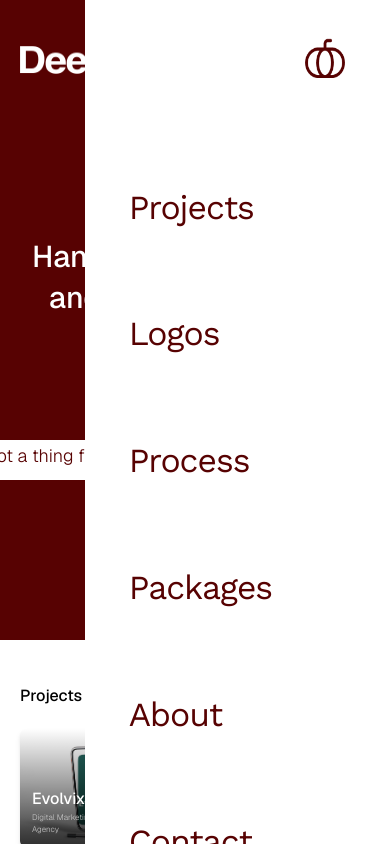
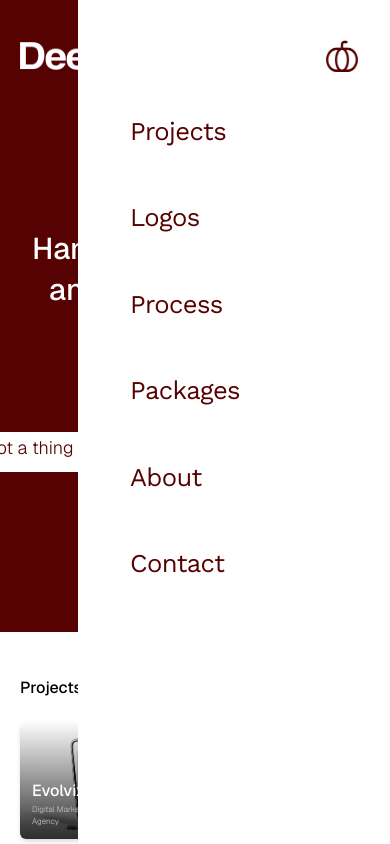
Before and after one commit to nrmcodes22/Dees, a Next.js app: page / in a window 390 px wide. Both pictures are taken after a click on the button 350 px from the left and 60 px from the top of the page. Shown: the top 844 px of the page. Built offline with nearby package versions, Linux system fonts and the light colour scheme.

Commit message:
navbar fix

```diff
--- a/components/Navbar/Navbar.jsx
+++ b/components/Navbar/Navbar.jsx
@@ -1,5 +1,5 @@
 "use client";
-import React , { useState } from "react";
+import React , { useState , useEffect } from "react";
 import Image from "next/image";
 import Link from "next/link";
 import { motion ,AnimatePresence} from "framer-motion";
@@ -14,7 +14,13 @@ export default function Navbar() {
       transition: { staggerChildren: 0.12, delayChildren: 0.2 },
     },
   };
-
+ useEffect(() => {
+    const handleScroll = () => {
+      if (menuOpen) setMenuOpen(false);
+    };
+      window.addEventListener("scroll", handleScroll);
+    return () => window.removeEventListener("scroll", handleScroll);
+  }, [menuOpen]);
   // Each menu item animation
   const menuItem = {
     hidden: { opacity: 0, y: 20 },
@@ -93,9 +99,9 @@ export default function Navbar() {
     <Image
       src="/images/pumpkin.png"
       alt="Menu"
-        width={50}
-        height={50}
-        className="w-[40px] h-[40px]"
+      width={40}
+      height={40}
+      className="w-8 h-8 sm:w-9 sm:h-9"
     />
   </button>
 </div>
@@ -107,22 +113,44 @@ export default function Navbar() {
             initial={{ opacity: 0, x: 50 }}
             animate={{ opacity: 1, x: 0 }}
             exit={{ opacity: 0, x: 50 }}
-        className="absolute top-0 right-0 w-[305px] min-h-screen bg-white text-[#570202] flex flex-col items-start gap-[57px] md:hidden z-50"
+            className="
+              absolute top-0 right-0
+              w-[80%] sm:w-[70%] min-h-screen
+              bg-white text-[#570202]
+              flex flex-col
+              items-start
+              gap-8 sm:gap-10
+              md:hidden
+              z-50
+              p-6 sm:p-8
+            "
           >
             <button onClick={() => setMenuOpen(false)} className="self-end">
               <Image
                 src="/images/pumclose.png"
                 alt="Close Menu"
-            width={40}
-            height={40}
-            className="w-[40px] h-[40px] mt-[38px] mr-[45px] mb-[38px] p-0"
+                width={35}
+                height={35}
+                className="w-8 h-8 sm:w-9 sm:h-9 mt-4 mr-2 sm:mr-4"
               />
             </button>
+
             {menuItems.map((item) => (
               <Link
                 key={item.href}
                 href={item.href}
-            className="bg-white text-[#570202] font-[400] font-worksans text-[33.736px] leading-normal tracking-[-1.012px] hover:bg-[#FFE7E7] p-[9.64px] rounded-[6px] ml-[34px]"
+                className="
+                  bg-white text-[#570202]
+                  font-worksans font-[400]
+                  text-[1.6rem] sm:text-[1.9rem]
+                  leading-normal tracking-tight
+                  hover:bg-[#FFE7E7]
+                  px-3 sm:px-4 py-2
+                  rounded-lg
+                  w-[80%] sm:w-[70%]
+                  ml-4 sm:ml-6
+                  transition-colors
+                "
                 onClick={() => setMenuOpen(false)}
               >
                 {item.label}
@@ -131,6 +159,7 @@ export default function Navbar() {
           </motion.div>
         )}
       </AnimatePresence>
+
 </nav>
 
   );
```
Lines whose indentation alone changed are shown as unchanged.
